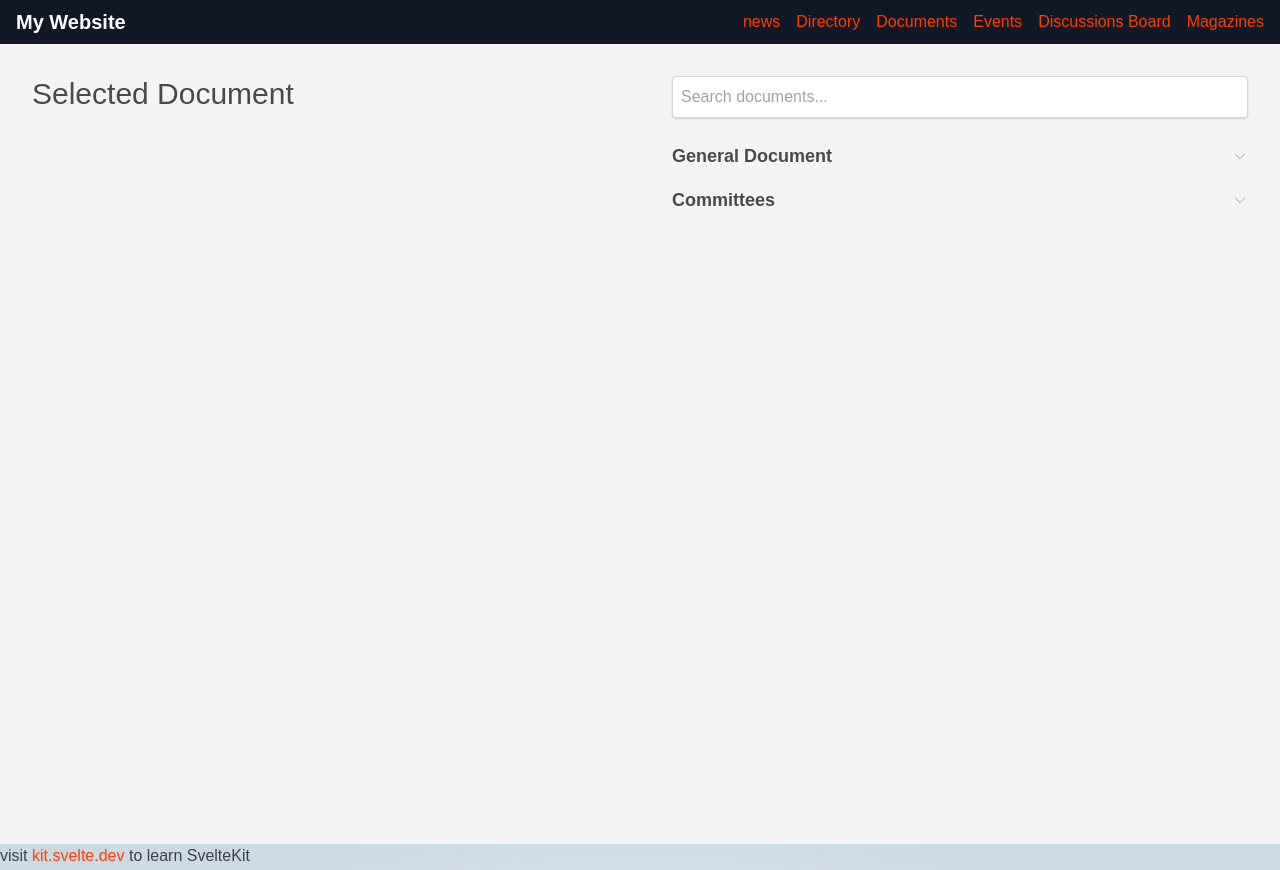
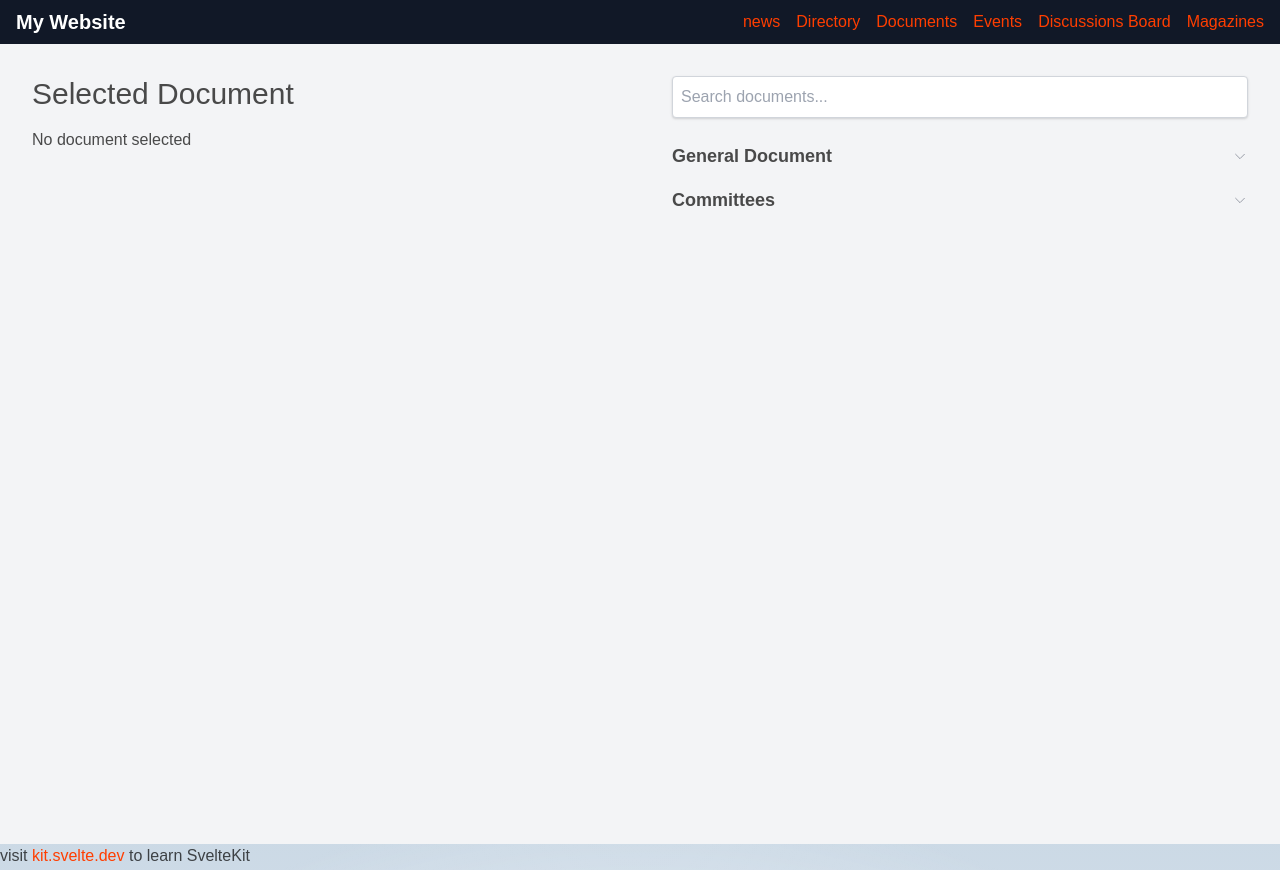
Before and after one commit to DindyalM/ACTU, a SvelteKit app: page /documents in a window 1280 px wide. Built offline with nearby package versions, Linux system fonts and the light colour scheme.

Commit message:
returns doc

```diff
--- a/src/components/DocumentFeature.svelte
+++ b/src/components/DocumentFeature.svelte
@@ -46,8 +46,10 @@
   let filteredData = exampleData;
 
   function handleSelectDocument(event) {
-    selectedDocument = event.detail;
-  }
+  selectedDocument = event.detail;
+  console.log(selectedDocument);
+}
+
 
   function updateSearch(event) {
     search = event.target.value;
@@ -67,6 +69,7 @@
   }
 </script>
 
+
 <div class="flex w-full min-h-screen">
   <div class="w-1/2 p-8">
     <h2 class="text-3xl mb-4">Selected Document</h2>
@@ -76,6 +79,8 @@
           <h3 class="text-2xl font-semibold mb-2">{selectedDocument.title}</h3>
           <p>{selectedDocument.content}</p>
         </div>
+      {:else}
+        <p>No document selected</p>
       {/if}
     </div>
   </div>
--- a/src/components/ExpandableMenu.svelte
+++ b/src/components/ExpandableMenu.svelte
@@ -1,7 +1,11 @@
 <script>
+  import { createEventDispatcher } from "svelte";
+
   export let title = "";
   export let items = [];
   let expanded = false;
+
+  const dispatch = createEventDispatcher();
 
   function toggle() {
     expanded = !expanded;
```
